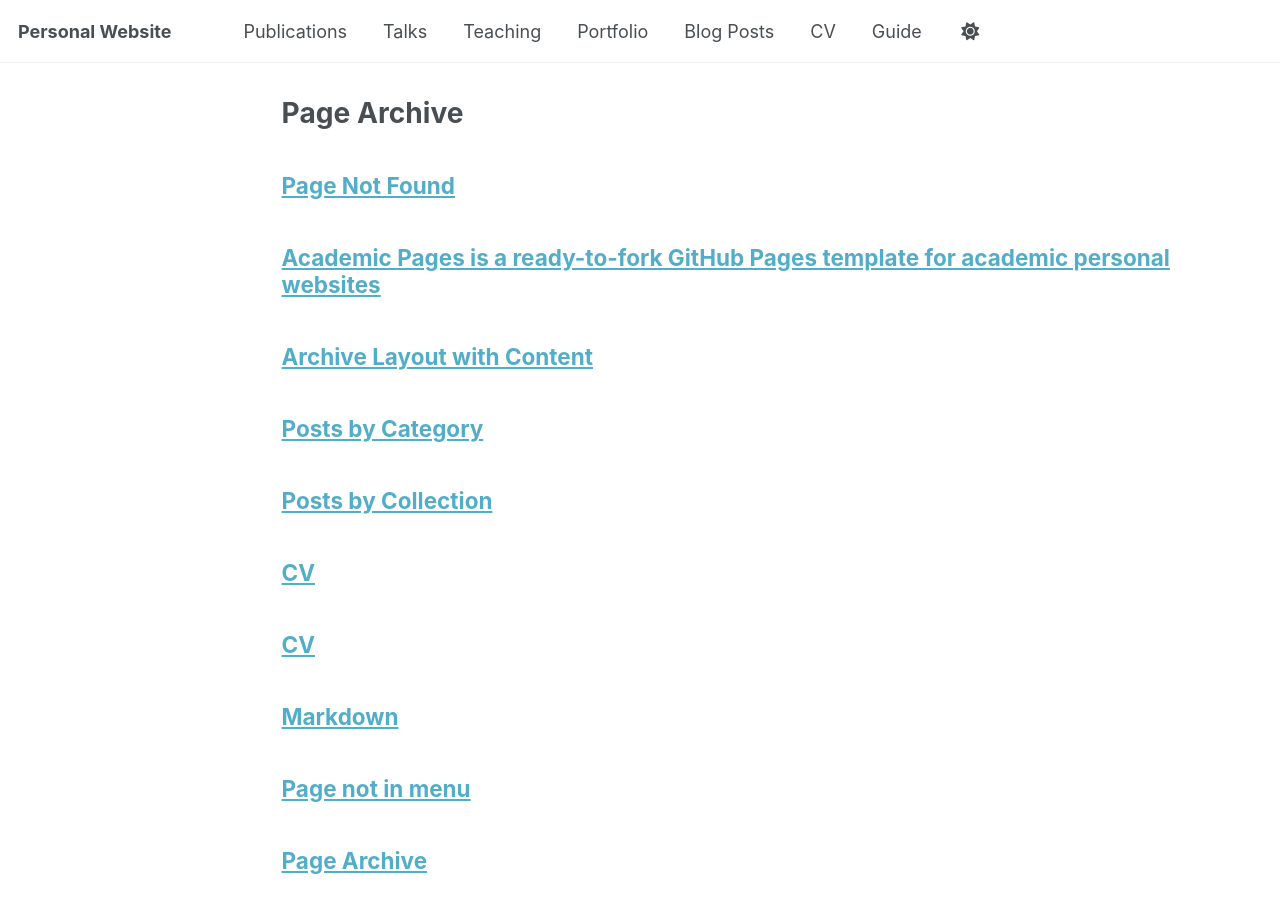
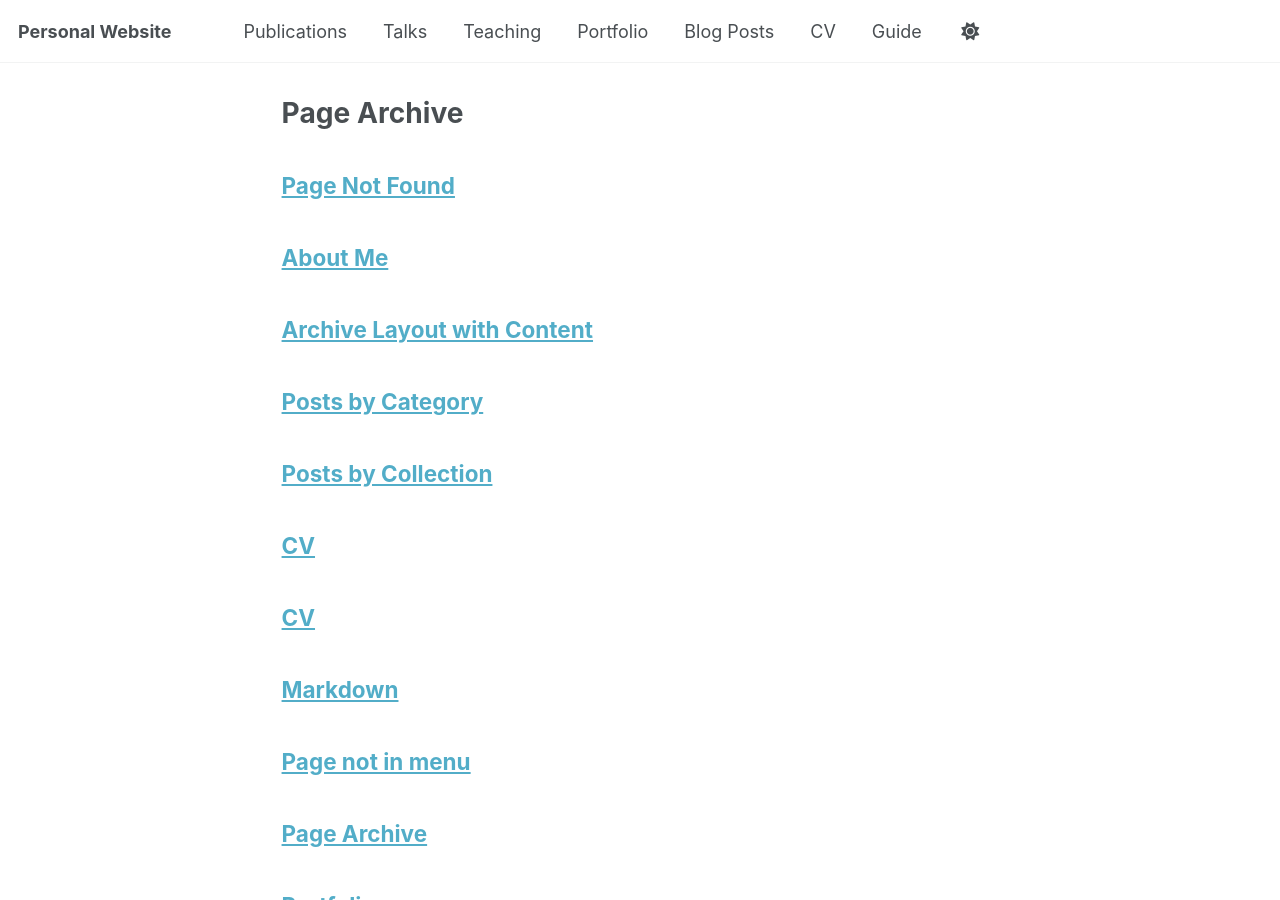
Before and after one commit to meitongyin3-star/meitongyin3-star.github.io, a Jekyll site: the page built from _pages/page-archive.html, in a window 1280 px wide and 900 px high. Built offline with Jekyll 4.4.1, drawn with Linux system fonts in a browser that asks for light colours; a script that is not in the unit is left out; part of the change alters nothing that is shown.

Commit message:
Update about.md

```diff
--- a/_pages/about.md
+++ b/_pages/about.md
@@ -1,52 +1,44 @@
 ---
-permalink: /
-title: "Academic Pages is a ready-to-fork GitHub Pages template for academic personal websites"
+layout: about
+title: "About Me"
+permalink: /about/
 author_profile: true
-redirect_from:
-  - /about/
-  - /about.html
 ---
 
-This is the front page of a website that is powered by the [Academic Pages template](https://github.com/academicpages/academicpages.github.io) and hosted on GitHub pages. [GitHub pages](https://pages.github.com) is a free service in which websites are built and hosted from code and data stored in a GitHub repository, automatically updating when a new commit is made to the repository. This template was forked from the [Minimal Mistakes Jekyll Theme](https://mmistakes.github.io/minimal-mistakes/) created by Michael Rose, and then extended to support the kinds of content that academics have: publications, talks, teaching, a portfolio, blog posts, and a dynamically-generated CV. Incidentally, these same features make it a great template for anyone that needs to show off a professional template!
+# 👋 About Me
 
- You can fork [this template](https://github.com/academicpages/academicpages.github.io) right now, modify the configuration and Markdown files, add your own PDFs and other content, and have your own site for free, with no ads!
+**Meitong Yin (尹美潼)**
+Undergraduate Student | **University of Science and Technology of China (USTC)**
+Major: *Condensed Matter Physics* · Minor: *Computer Science and Technology*
+📅 Expected Graduation: July 2026
+📧 [mtyin@mail.ustc.edu.cn](mailto:mtyin@mail.ustc.edu.cn) | 🌐 [Google Scholar](https://scholar.google.com) | 🧾 [CV](#)
 
-A data-driven personal website
-======
-Like many other Jekyll-based GitHub Pages templates, Academic Pages makes you separate the website's content from its form. The content & metadata of your website are in structured Markdown files, while various other files constitute the theme, specifying how to transform that content & metadata into HTML pages. You keep these various Markdown (.md), YAML (.yml), HTML, and CSS files in a public GitHub repository. Each time you commit and push an update to the repository, the [GitHub pages](https://pages.github.com/) service creates static HTML pages based on these files, which are hosted on GitHub's servers free of charge.
+---
 
-Many of the features of dynamic content management systems (like Wordpress) can be achieved in this fashion, using a fraction of the computational resources and with far less vulnerability to hacking and DDoSing. You can also modify the theme to your heart's content without touching the content of your site. If you get to a point where you've broken something in Jekyll/HTML/CSS beyond repair, your Markdown files describing your talks, publications, etc. are safe. You can rollback the changes or even delete the repository and start over - just be sure to save the Markdown files! You can also write scripts that process the structured data on the site, such as [this one](https://github.com/academicpages/academicpages.github.io/blob/master/talkmap.ipynb) that analyzes metadata in pages about talks to display [a map of every location you've given a talk](https://academicpages.github.io/talkmap.html).
+## 🎓 Biography
 
-For those users that need more advanced functionality, the template also supports the following popular tools:
-- [MathJax](https://www.mathjax.org/) for mathematical equations
-- [Mermaid](https://mermaid.js.org/) for diagraming
-- [Plotly](https://plotly.com/javascript/) for plotting
+**Meitong Yin** is an undergraduate student majoring in **Condensed Matter Physics** with a minor in **Computer Science and Technology** at the **University of Science and Technology of China (USTC)**, expecting to graduate in 2026. Her research interests lie in **quantum materials, low-dimensional systems, and acoustoelectric phenomena**, with a particular focus on **dynamic carrier modulation in van der Waals heterostructures**.
 
-Getting started
-======
-1. Register a GitHub account if you don't have one and confirm your e-mail (required!)
-1. Fork [this template](https://github.com/academicpages/academicpages.github.io) by clicking the "Use this template" button in the top right.
-1. Go to the repository's settings (rightmost item in the tabs that start with "Code", should be below "Unwatch"). Rename the repository "[your GitHub username].github.io", which will also be your website's URL.
-1. Set site-wide configuration and create content & metadata (see below -- also see [this set of diffs](https://archive.is/3TPas) showing what files were changed to set up [an example site](https://getorg-testacct.github.io) for a user with the username "getorg-testacct")
-1. Upload any files (like PDFs, .zip files, etc.) to the files/ directory. They will appear at https://[your GitHub username].github.io/files/example.pdf.
-1. Check status by going to the repository settings, in the "GitHub pages" section
+She is currently a **research intern in [Prof. Seung Sae Hong’s group](https://mse.engineering.ucdavis.edu/people/seung-sae-hong)** at the **University of California, Davis**, where she develops *precise angle-controlled fabrication techniques for twisted multilayer SrTiO₃ (STO)* grown by pulsed laser deposition (PLD), aiming to investigate **moiré superlattices** through advanced microscopy techniques such as TEM and PFM.
 
-Site-wide configuration
-------
-The main configuration file for the site is in the base directory in [_config.yml](https://github.com/academicpages/academicpages.github.io/blob/master/_config.yml), which defines the content in the sidebars and other site-wide features. You will need to replace the default variables with ones about yourself and your site's github repository. The configuration file for the top menu is in [_data/navigation.yml](https://github.com/academicpages/academicpages.github.io/blob/master/_data/navigation.yml). For example, if you don't have a portfolio or blog posts, you can remove those items from that navigation.yml file to remove them from the header.
+Previously, she worked with **[Prof. Luis A. Jauregui](https://sites.uci.edu/qmdl/luis-a-jauregui/)** at UC Irvine on **nonlinear acoustoelectric transport in 2D materials**. Her work established *high-intensity surface acoustic waves (SAWs)* as a powerful means to tune carrier dynamics, contributing substantially to a publication titled
+> *“Dynamic Carrier Modulation via Nonlinear Acoustoelectric Transport in van der Waals Heterostructures,”*
+published in *Nano Letters (2025)*.
 
-Create content & metadata
-------
-For site content, there is one Markdown file for each type of content, which are stored in directories like _publications, _talks, _posts, _teaching, or _pages. For example, each talk is a Markdown file in the [_talks directory](https://github.com/academicpages/academicpages.github.io/tree/master/_talks). At the top of each Markdown file is structured data in YAML about the talk, which the theme will parse to do lots of cool stuff. The same structured data about a talk is used to generate the list of talks on the [Talks page](https://academicpages.github.io/talks), each [individual page](https://academicpages.github.io/talks/2012-03-01-talk-1) for specific talks, the talks section for the [CV page](https://academicpages.github.io/cv), and the [map of places you've given a talk](https://academicpages.github.io/talkmap.html) (if you run this [python file](https://github.com/academicpages/academicpages.github.io/blob/master/talkmap.py) or [Jupyter notebook](https://github.com/academicpages/academicpages.github.io/blob/master/talkmap.ipynb), which creates the HTML for the map based on the contents of the _talks directory).
+At USTC, Meitong also led a project on **hBN–WS₂–hBN heterostructure fabrication using electron beam lithography (EBL)** under **[Prof. Hong Wang](https://faculty.ustc.edu.cn/wanghong1/zh_CN/index.htm)**, focusing on nanoscale device patterning and carrier mobility characterization.
 
-**Markdown generator**
+Beyond research, she has served as a **teaching assistant** for *Solid State Physics A* and *College Physics Experimental* courses, demonstrating both technical depth and mentoring ability.
 
-The repository includes [a set of Jupyter notebooks](https://github.com/academicpages/academicpages.github.io/tree/master/markdown_generator
-) that converts a CSV containing structured data about talks or presentations into individual Markdown files that will be properly formatted for the Academic Pages template. The sample CSVs in that directory are the ones I used to create my own personal website at stuartgeiger.com. My usual workflow is that I keep a spreadsheet of my publications and talks, then run the code in these notebooks to generate the Markdown files, then commit and push them to the GitHub repository.
+---
 
-How to edit your site's GitHub repository
-------
-Many people use a git client to create files on their local computer and then push them to GitHub's servers. If you are not familiar with git, you can directly edit these configuration and Markdown files directly in the github.com interface. Navigate to a file (like [this one](https://github.com/academicpages/academicpages.github.io/blob/master/_talks/2012-03-01-talk-1.md) and click the pencil icon in the top right of the content preview (to the right of the "Raw | Blame | History" buttons). You can delete a file by clicking the trashcan icon to the right of the pencil icon. You can also create new files or upload files by navigating to a directory and clicking the "Create new file" or "Upload files" buttons.
+## 🚀 Research Vision
+
+Her long-term goal is to explore the interplay between **quantum transport, material design, and nanoscale dynamics** to advance next-generation **optoelectronic and quantum devices**.
+
+---
+
+_Last updated: November 2025_
+
 
 Example: editing a Markdown file for a talk
 ![Editing a Markdown file for a talk](/images/editing-talk.png)
```
